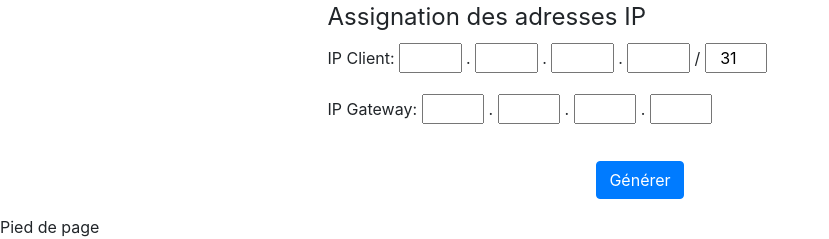
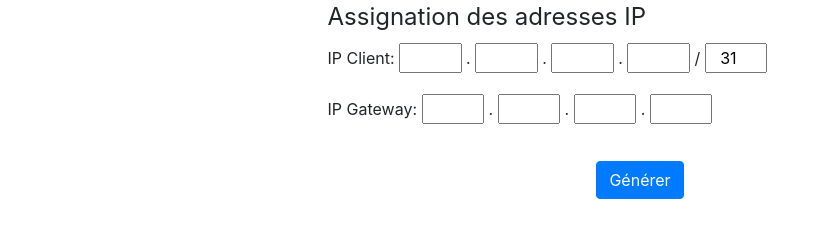
Before and after one commit to rorog2/web_config, a PHP site: page / in a window 1280 px wide. Shown: the part 1638-1877 px from the top of the page, without its empty margins (0-829 px from the left). After the commit the page ends 1837 px from the top, so only its background shows below. Run offline with PHP 8.4, Linux system fonts and the light colour scheme.

Commit message:
Modification du pied de page

```diff
--- a/index.php
+++ b/index.php
@@ -122,7 +122,7 @@ $version = "v1.0beta"
 		</div>
 		<footer class="row">
         	<div class="col-sm-12">
-        		Pied de page
+
         	</div>
       	</footer>
 		<script type="text/javascript" src="js/hex-rb750gr3.js"></script>
```
